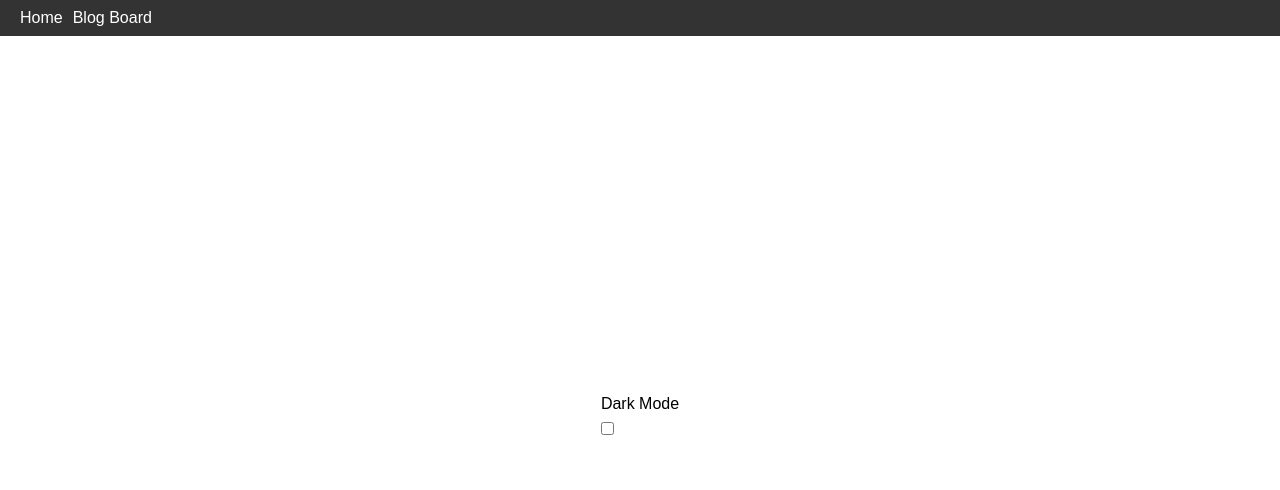
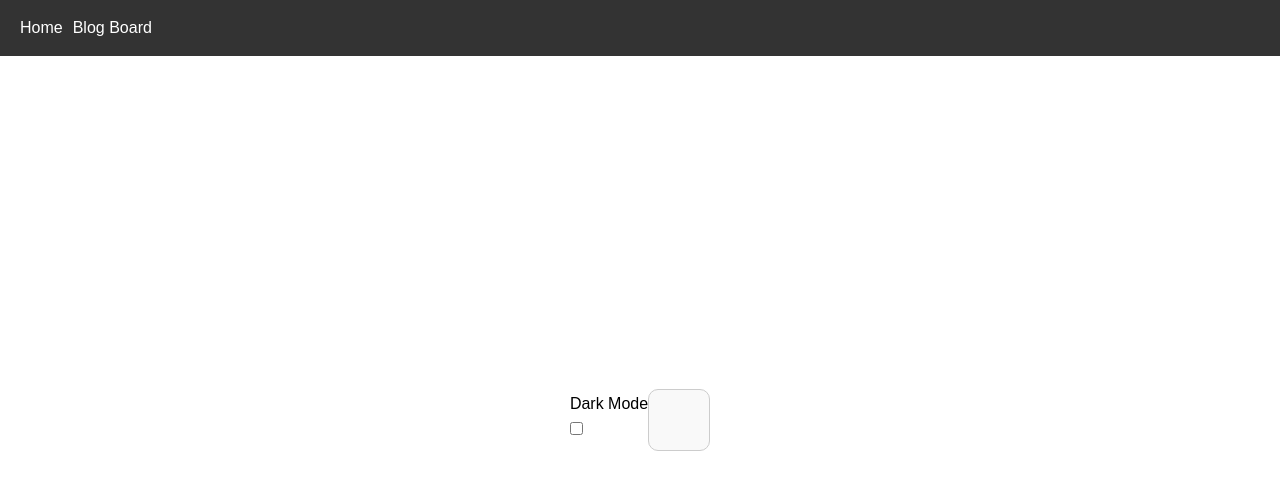
Before and after one commit to mine-mod/personal-blog, a plain HTML site: page blog.html in a window 1280 px wide. Drawn offline with Linux system fonts and the light colour scheme.

Commit message:
made blog.html look better

```diff
--- a/assets/css/style.css
+++ b/assets/css/style.css
@@ -39,7 +39,7 @@ button {
 nav {
   background-color: #333;
   color: #fff;
-  padding: 10px 20px;
+  padding: 20px 20px;
   position: fixed;
   width: 100%;
   top: 0;
@@ -65,3 +65,24 @@ a {
 body {
   padding-top: 40px;
 }
+.container {
+  display: flex;
+  justify-content: center;
+  align-items: center;
+  height: 100vh;
+}
+
+.box {
+  width: 100%;
+  max-width: 800px;
+  padding: 30px;
+  border: 1px solid #ccc;
+  border-radius: 10px;
+  background-color: #f9f9f9;
+  text-align: center;
+  overflow: hidden;
+}
+
+.box-content {
+  white-space: normal;
+}
--- a/blog.html
+++ b/blog.html
@@ -20,7 +20,11 @@
     <label for="themeToggle">Dark Mode</label>
     <input type="checkbox" id="themeToggle">
   </header>
-  <div id="postsList"></div>
+  <div class="container">
+    <div class="box">
+        <div id="postsList" class="box-content"></div>
+    </div>
+</div>
 
   <script src="./assets/js/logic.js"></script>
   <script src="./assets/js/form.js"></script>
```
Also changed, not shown: Index.html (+1 -0 lines).
